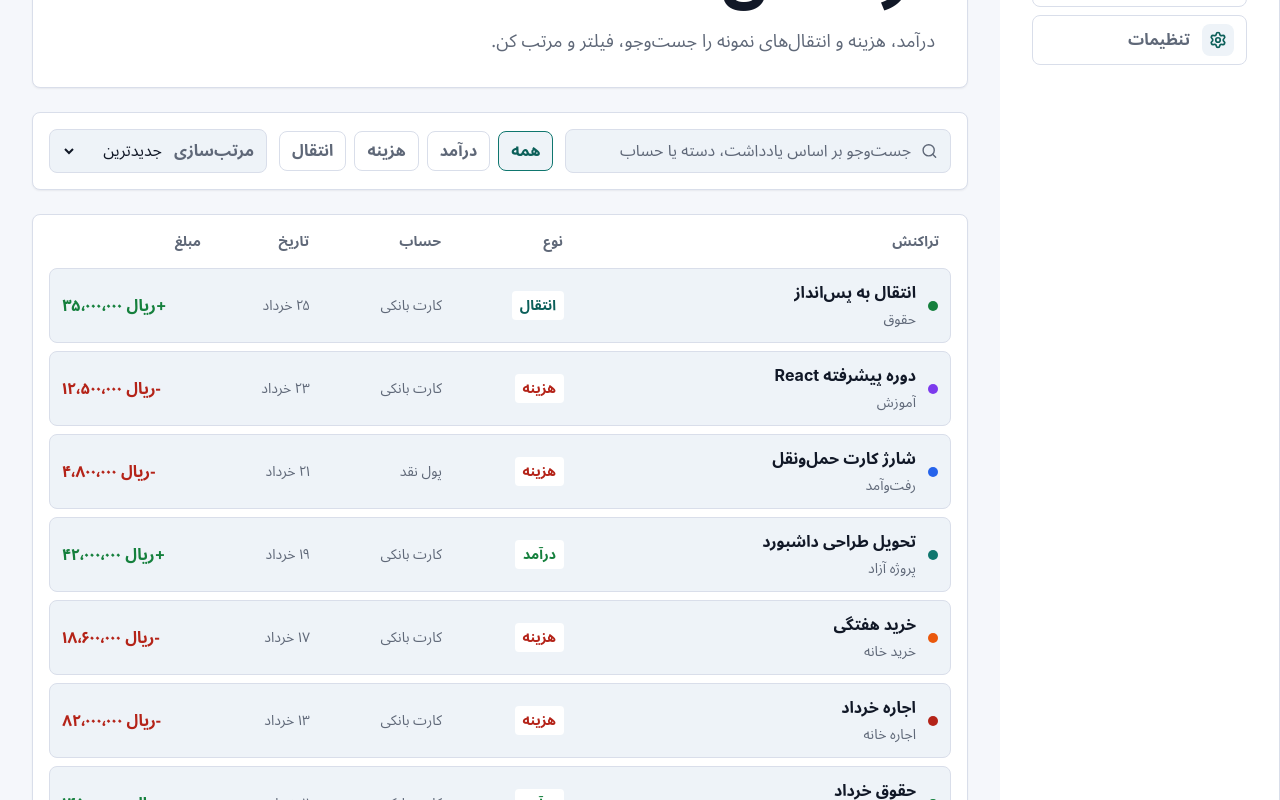
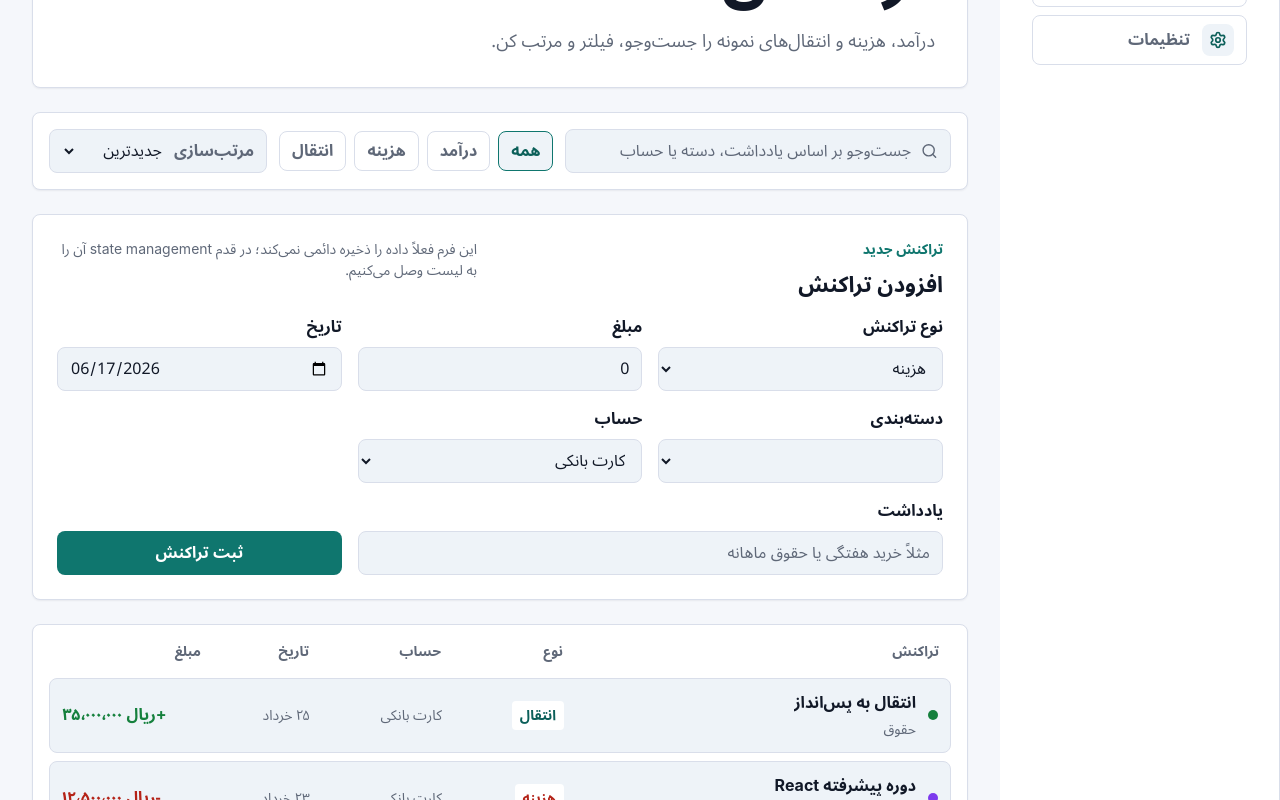
Before and after one commit to elahe-fakour/money-map, a React (Vite) app: page /transactions in a window 1280 px wide. Shown: the part 445-1245 px from the top of the page. Built offline with nearby package versions, Linux system fonts and the light colour scheme.

Commit message:
feat: add validated transaction form

```diff
--- a/package.json
+++ b/package.json
@@ -10,11 +10,14 @@
     "preview": "vite preview"
   },
   "dependencies": {
+    "@hookform/resolvers": "^5.4.0",
     "lucide-react": "^1.20.0",
     "react": "^19.2.6",
     "react-dom": "^19.2.6",
+    "react-hook-form": "^7.79.0",
     "react-router-dom": "^7.18.0",
-    "recharts": "^3.8.1"
+    "recharts": "^3.8.1",
+    "zod": "^4.4.3"
   },
   "devDependencies": {
     "@eslint/js": "^10.0.1",
--- a/src/features/transactions/TransactionsPage.css
+++ b/src/features/transactions/TransactionsPage.css
@@ -5,6 +5,7 @@
 
 .transactions-hero,
 .transactions-toolbar,
+.transaction-form-panel,
 .transactions-panel {
   border: 1px solid var(--color-border);
   border-radius: var(--radius-md);
@@ -101,6 +102,97 @@
   color: var(--color-text-muted);
   font-weight: 800;
   white-space: nowrap;
+}
+
+.transaction-form-panel {
+  display: grid;
+  gap: var(--space-4);
+  padding: var(--space-5);
+}
+
+.form-heading {
+  display: flex;
+  align-items: flex-start;
+  justify-content: space-between;
+  gap: var(--space-4);
+}
+
+.form-heading h2 {
+  margin: 0;
+}
+
+.form-heading p:last-child {
+  max-width: 420px;
+  color: var(--color-text-muted);
+  font-size: 0.875rem;
+}
+
+.transaction-form {
+  display: grid;
+  grid-template-columns: repeat(3, minmax(0, 1fr));
+  gap: var(--space-4);
+}
+
+.form-field {
+  display: grid;
+  gap: var(--space-2);
+  min-width: 0;
+}
+
+.form-field-wide {
+  grid-column: span 2;
+}
+
+.form-field span {
+  color: var(--color-text);
+  font-weight: 800;
+}
+
+.form-field input,
+.form-field select {
+  min-width: 0;
+  min-height: 44px;
+  width: 100%;
+  padding: 0 var(--space-3);
+  border: 1px solid var(--color-border);
+  border-radius: var(--radius-md);
+  background: var(--color-surface-muted);
+  color: var(--color-text);
+  outline: 0;
+}
+
+.form-field input::placeholder {
+  color: var(--color-text-muted);
+}
+
+.field-error {
+  color: var(--color-danger);
+  font-weight: 700;
+}
+
+.form-actions {
+  display: flex;
+  align-items: end;
+}
+
+.form-actions button {
+  min-height: 44px;
+  width: 100%;
+  border: 0;
+  border-radius: var(--radius-md);
+  background: var(--color-primary);
+  color: var(--color-surface);
+  cursor: pointer;
+  font-weight: 900;
+}
+
+.form-success {
+  padding: var(--space-3);
+  border: 1px solid color-mix(in srgb, var(--color-success) 45%, transparent);
+  border-radius: var(--radius-md);
+  background: color-mix(in srgb, var(--color-success) 10%, var(--color-surface));
+  color: var(--color-success);
+  font-weight: 800;
 }
 
 .transactions-panel {
@@ -231,12 +323,28 @@
   .transactions-toolbar {
     grid-template-columns: 1fr;
   }
+
+  .transaction-form {
+    grid-template-columns: repeat(2, minmax(0, 1fr));
+  }
 }
 
 @media (max-width: 760px) {
   .transactions-hero {
     flex-direction: column;
     padding: var(--space-5);
+  }
+
+  .form-heading {
+    flex-direction: column;
+  }
+
+  .transaction-form {
+    grid-template-columns: 1fr;
+  }
+
+  .form-field-wide {
+    grid-column: auto;
   }
 
   .transactions-header {
--- a/src/features/transactions/TransactionsPage.tsx
+++ b/src/features/transactions/TransactionsPage.tsx
@@ -1,5 +1,8 @@
+import { zodResolver } from '@hookform/resolvers/zod'
 import { Search } from 'lucide-react'
 import { useMemo, useState } from 'react'
+import { useForm, useWatch } from 'react-hook-form'
+import { z } from 'zod'
 import { getMockFinanceSnapshot } from '../../services'
 import type { TransactionType } from '../../types'
 import { formatMoney, formatShortDate } from '../../utils'
@@ -29,10 +32,72 @@ const typeFilterOptions: { label: string; value: TypeFilter }[] = [
   { label: 'انتقال', value: 'transfer' },
 ]
 
+const transactionFormSchema = z
+  .object({
+    accountId: z.string().min(1, 'حساب را انتخاب کن.'),
+    amount: z.coerce
+      .number('مبلغ باید عدد باشد.')
+      .positive('مبلغ باید بزرگ‌تر از صفر باشد.'),
+    categoryId: z.string().min(1, 'دسته‌بندی را انتخاب کن.'),
+    date: z.string().min(1, 'تاریخ را وارد کن.'),
+    note: z.string().max(80, 'یادداشت باید کمتر از ۸۰ کاراکتر باشد.').optional(),
+    transferAccountId: z.string().optional(),
+    type: z.enum(['income', 'expense', 'transfer']),
+  })
+  .superRefine((values, context) => {
+    if (values.type !== 'transfer') {
+      return
+    }
+
+    if (!values.transferAccountId) {
+      context.addIssue({
+        code: 'custom',
+        message: 'برای انتقال، حساب مقصد را انتخاب کن.',
+        path: ['transferAccountId'],
+      })
+    }
+
+    if (values.accountId === values.transferAccountId) {
+      context.addIssue({
+        code: 'custom',
+        message: 'حساب مبدا و مقصد نباید یکسان باشند.',
+        path: ['transferAccountId'],
+      })
+    }
+  })
+
+type TransactionFormInput = z.input<typeof transactionFormSchema>
+type TransactionFormValues = z.output<typeof transactionFormSchema>
+
 export function TransactionsPage() {
   const [searchQuery, setSearchQuery] = useState('')
   const [typeFilter, setTypeFilter] = useState<TypeFilter>('all')
   const [sortOption, setSortOption] = useState<SortOption>('date-desc')
+  const [lastSubmittedTransaction, setLastSubmittedTransaction] =
+    useState<TransactionFormValues | null>(null)
+  const {
+    control,
+    formState: { errors, isSubmitSuccessful },
+    handleSubmit,
+    register,
+    reset,
+  } = useForm<TransactionFormInput, unknown, TransactionFormValues>({
+    defaultValues: {
+      accountId: accounts[0]?.id ?? '',
+      amount: 0,
+      categoryId: categories[0]?.id ?? '',
+      date: '2026-06-17',
+      note: '',
+      transferAccountId: '',
+      type: 'expense',
+    },
+    mode: 'onBlur',
+    resolver: zodResolver(transactionFormSchema),
+  })
+  const selectedTransactionType = useWatch({
+    control,
+    name: 'type',
+  }) as TransactionType
 
   const filteredTransactions = useMemo(() => {
     const normalizedQuery = searchQuery.trim().toLowerCase()
@@ -75,6 +140,27 @@ export function TransactionsPage() {
         return first.amount.amount - second.amount.amount
       })
   }, [searchQuery, sortOption, typeFilter])
+
+  const formCategoryOptions = categories.filter((category) => {
+    if (selectedTransactionType === 'transfer') {
+      return true
+    }
+
+    return category.type === selectedTransactionType
+  })
+
+  const onSubmit = (values: TransactionFormValues) => {
+    setLastSubmittedTransaction(values)
+    reset({
+      accountId: values.accountId,
+      amount: 0,
+      categoryId: formCategoryOptions[0]?.id ?? '',
+      date: values.date,
+      note: '',
+      transferAccountId: '',
+      type: values.type,
+    })
+  }
 
   return (
     <div className="transactions-page">
@@ -132,6 +218,126 @@ export function TransactionsPage() {
             <option value="amount-asc">کمترین مبلغ</option>
           </select>
         </label>
+      </section>
+
+      <section className="transaction-form-panel" aria-labelledby="transaction-form-title">
+        <div className="form-heading">
+          <div>
+            <p className="eyebrow">تراکنش جدید</p>
+            <h2 id="transaction-form-title">افزودن تراکنش</h2>
+          </div>
+          <p>
+            این فرم فعلاً داده را ذخیره دائمی نمی‌کند؛ در قدم state management
+            آن را به لیست وصل می‌کنیم.
+          </p>
+        </div>
+
+        <form className="transaction-form" onSubmit={handleSubmit(onSubmit)}>
+          <label className="form-field">
+            <span>نوع تراکنش</span>
+            <select {...register('type')}>
+              <option value="expense">هزینه</option>
+              <option value="income">درآمد</option>
+              <option value="transfer">انتقال</option>
+            </select>
+          </label>
+
+          <label className="form-field">
+            <span>مبلغ</span>
+            <input
+              type="number"
+              inputMode="numeric"
+              min="0"
+              step="100000"
+              {...register('amount')}
+            />
+            {errors.amount ? (
+              <small className="field-error">{errors.amount.message}</small>
+            ) : null}
+          </label>
+
+          <label className="form-field">
+            <span>تاریخ</span>
+            <input type="date" {...register('date')} />
+            {errors.date ? (
+              <small className="field-error">{errors.date.message}</small>
+            ) : null}
+          </label>
+
+          <label className="form-field">
+            <span>دسته‌بندی</span>
+            <select {...register('categoryId')}>
+              {formCategoryOptions.map((category) => (
+                <option key={category.id} value={category.id}>
+                  {category.name}
+                </option>
+              ))}
+            </select>
+            {errors.categoryId ? (
+              <small className="field-error">{errors.categoryId.message}</small>
+            ) : null}
+          </label>
+
+          <label className="form-field">
+            <span>حساب</span>
+            <select {...register('accountId')}>
+              {accounts.map((account) => (
+                <option key={account.id} value={account.id}>
+                  {account.name}
+                </option>
+              ))}
+            </select>
+            {errors.accountId ? (
+              <small className="field-error">{errors.accountId.message}</small>
+            ) : null}
+          </label>
+
+          {selectedTransactionType === 'transfer' ? (
+            <label className="form-field">
+              <span>حساب مقصد</span>
+              <select {...register('transferAccountId')}>
+                <option value="">انتخاب حساب مقصد</option>
+                {accounts.map((account) => (
+                  <option key={account.id} value={account.id}>
+                    {account.name}
+                  </option>
+                ))}
+              </select>
+              {errors.transferAccountId ? (
+                <small className="field-error">
+                  {errors.transferAccountId.message}
+                </small>
+              ) : null}
+            </label>
+          ) : null}
+
+          <label className="form-field form-field-wide">
+            <span>یادداشت</span>
+            <input
+              type="text"
+              placeholder="مثلاً خرید هفتگی یا حقوق ماهانه"
+              {...register('note')}
+            />
+            {errors.note ? (
+              <small className="field-error">{errors.note.message}</small>
+            ) : null}
+          </label>
+
+          <div className="form-actions">
+            <button type="submit">ثبت تراکنش</button>
+          </div>
+        </form>
+
+        {isSubmitSuccessful && lastSubmittedTransaction ? (
+          <div className="form-success" role="status">
+            تراکنش معتبر است: {formatMoney({
+              amount: lastSubmittedTransaction.amount,
+              currency: 'IRR',
+            })}{' '}
+            برای {transactionTypeLabels[lastSubmittedTransaction.type]} آماده ثبت
+            شد.
+          </div>
+        ) : null}
       </section>
 
       <section className="transactions-panel" aria-label="لیست تراکنش‌ها">
```
Also changed, not shown: 2 other files (tests, documents, lock files or other folders).
